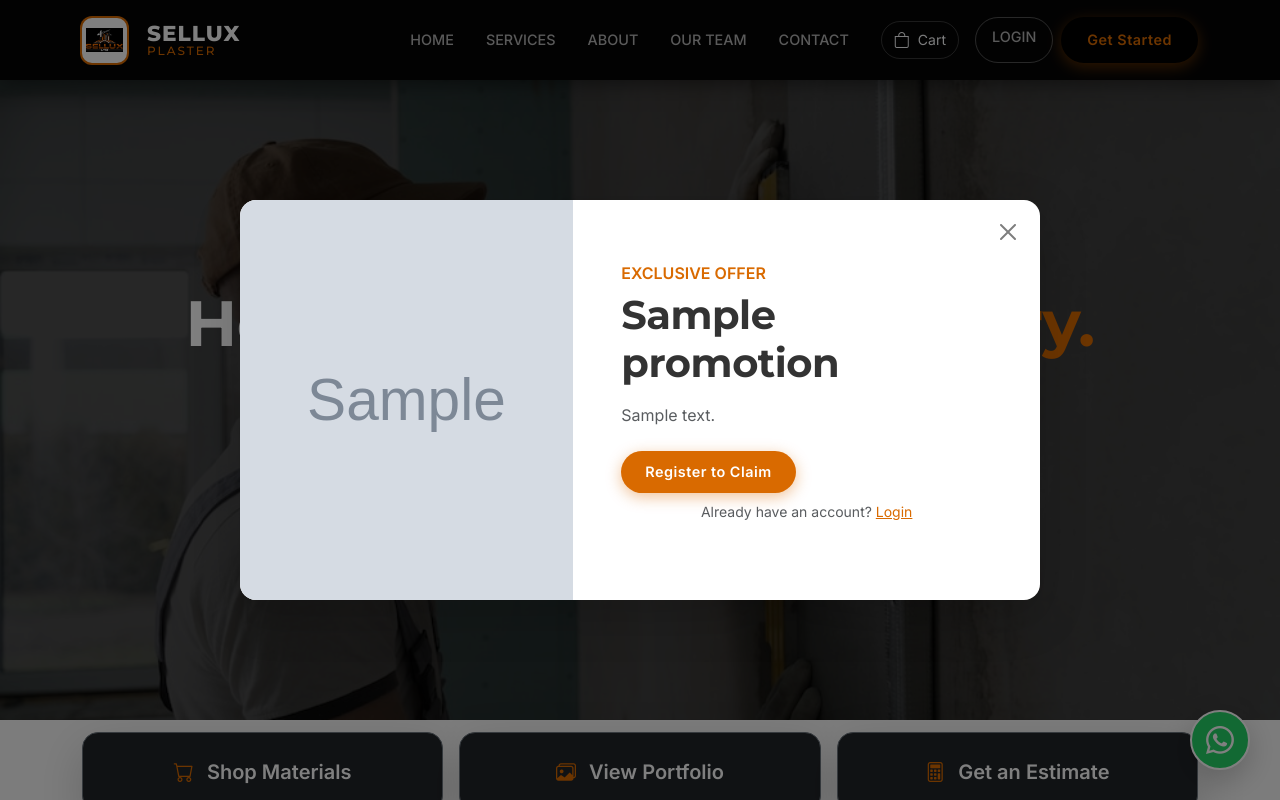
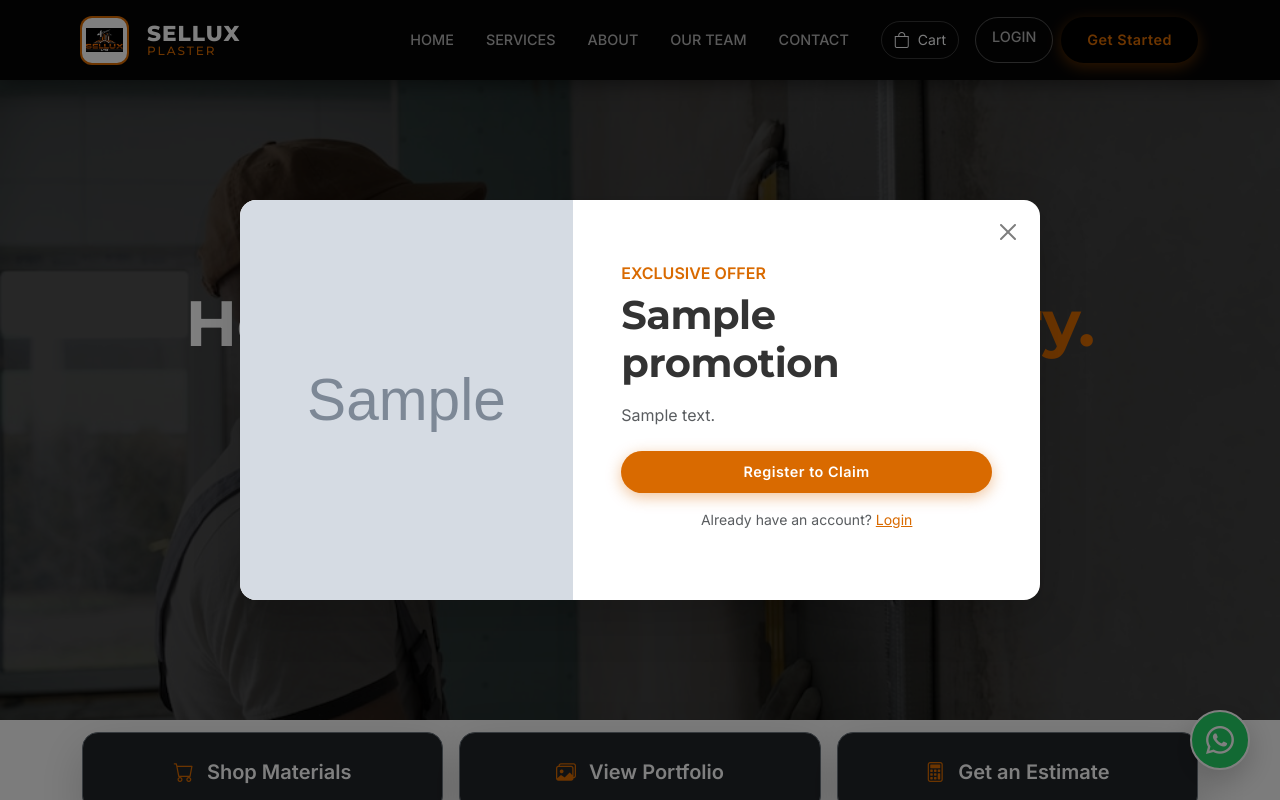
Before and after one commit to NiiDk/sellux_plaster, a Django app: page / in a window 1280 px wide. Run offline with Django 4.2, Linux system fonts and the light colour scheme; data comes from the database, SQL or seed files in the repository; tables that the repository leaves empty hold one stand-in row (values such as "Sample post"); grey boxes marked "Sample" are stand-in pictures.

Commit message:
Update home.html

```diff
--- a/templates/pages/home.html
+++ b/templates/pages/home.html
@@ -279,8 +279,8 @@
                         {% if user.is_authenticated %}
                             <a href="{% url 'catalogue:product_list' %}" class="btn btn-dark btn-lg w-100 rounded-pill">Shop Now</a>
                         {% else %}
-                            <a href="{% url 'register' %}" class="btn btn-primary ...">Register to Claim</a>
-                            <p class="small text-muted text-center mt-2">Already have an account? <a href="{% url 'account_login' %}" class="text-primary">Login</a></p>
+                            <a href="{% url 'register' %}" class="btn btn-primary btn-lg w-100 rounded-pill mb-2">Register to Claim</a>
+                            <p class="small text-muted text-center mt-2">Already have an account? <a href="{% url 'login' %}" class="text-primary">Login</a></p>
                         {% endif %}
                     </div>
                 </div>
@@ -324,12 +324,12 @@
     }, { threshold: 0.5 });
     counters.forEach(counter => observer.observe(counter));
 
-    // PROMOTION MODAL LOGIC (ADDED)
+    // PROMOTION MODAL LOGIC
     document.addEventListener('DOMContentLoaded', function() {
-        // Check if modal element exists (it only exists if active_promotion is true in backend)
+        // Check if modal element exists
         const promoModalEl = document.getElementById('promoModal');
         if (promoModalEl) {
-            // Check if user has already seen it this session (optional, remove if you want it every time)
+            // Check if user has already seen it this session
             if (!sessionStorage.getItem('promoSeen')) {
                 setTimeout(function() {
                     const promoModal = new bootstrap.Modal(promoModalEl);
```
